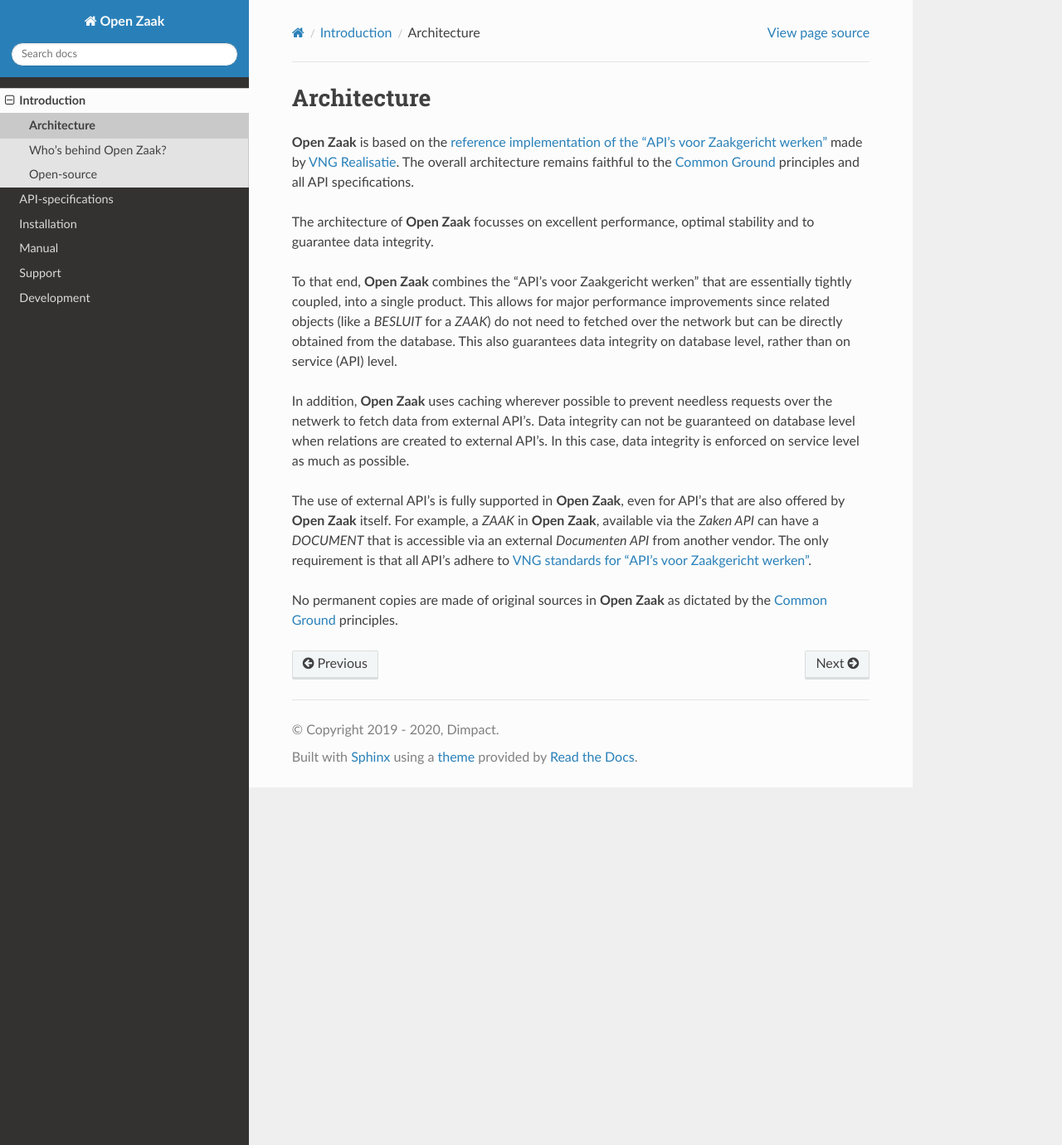
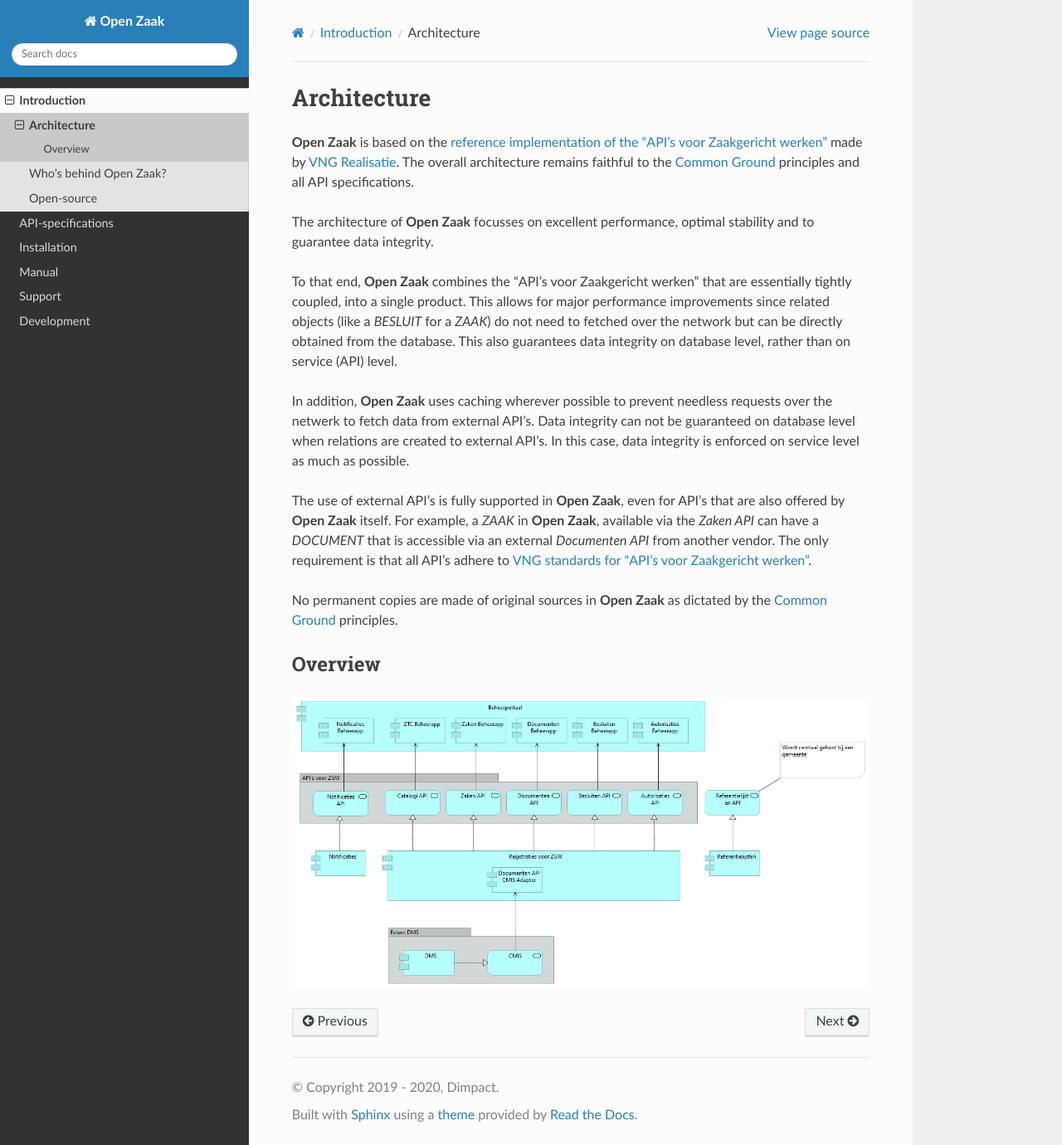
Before and after one commit to open-zaak/open-zaak, a Sphinx documentation site: the page built from docs/introduction/architecture.rst, in a window 1280 px wide and 1380 px high. Shown: the whole window at 83% size. Built offline with Sphinx 7.4.7 and the Read the Docs theme 2.0.0, drawn with Linux system fonts in a browser that asks for light colours; pages that are not in the unit, such as notebooks, are missing from menus.

Commit message:
:pencil: Fixes #244 -- Added architecture image.

```diff
--- a/docs/introduction/architecture.rst
+++ b/docs/introduction/architecture.rst
@@ -31,6 +31,13 @@
 No permanent copies are made of original sources in **Open Zaak** as dictated
 by the `Common Ground`_ principles.
 
+Overview
+--------
+
+.. image:: _assets/architecture.png
+    :width: 100%
+    :alt: Architectural overview of component inside and related to Open Zaak.
+
 .. _reference implementation of the "API's voor Zaakgericht werken": https://github.com/VNG-Realisatie/gemma-zaken
 .. _VNG Realisatie: https://www.vngrealisatie.nl/
 .. _Common Ground: https://commonground.nl/
```
Also changed, not shown: docs/introduction/_assets/architecture.png (added).
